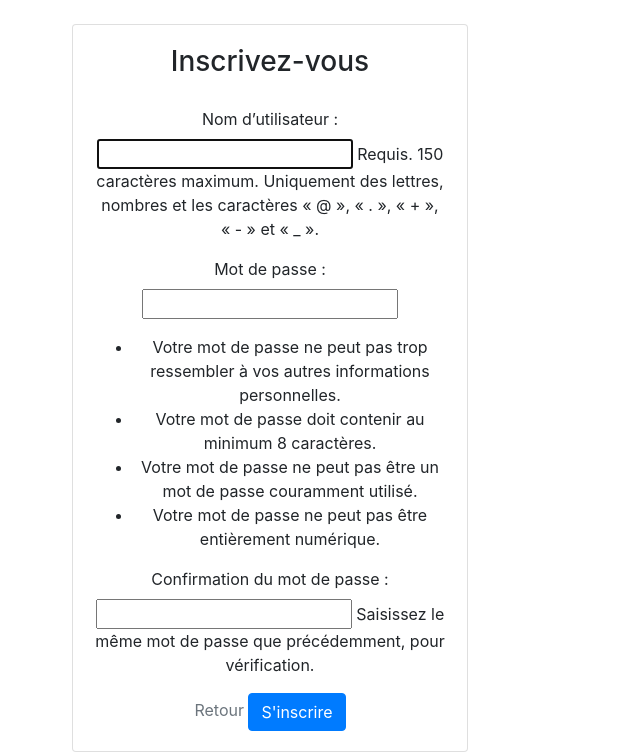
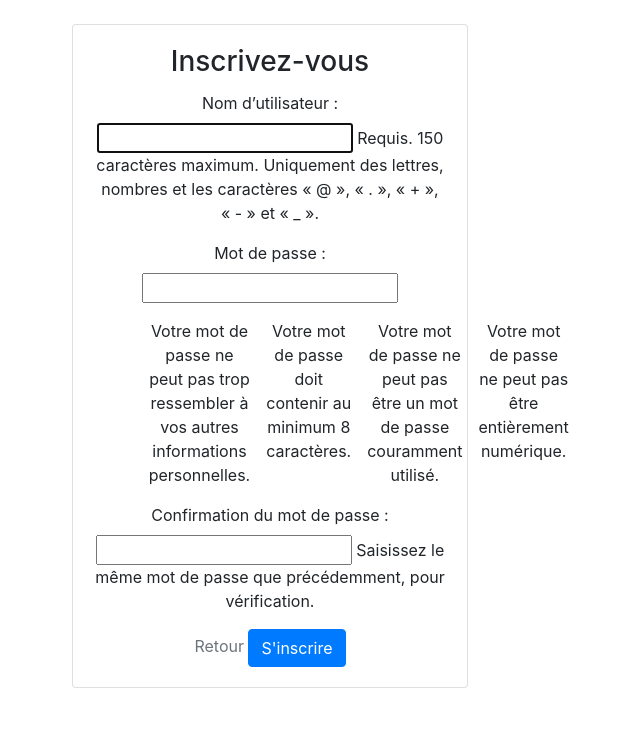
Before and after one commit to pascaline841/p9, a Django app: page /signup/ in a window 1280 px wide. Shown: the part 48-800 px from the top of the page, without its empty margins (370-1010 px from the left). Run offline with Django 3.2, Linux system fonts and the light colour scheme; some libraries are stand-ins or nearby versions.

Commit message:
update form signup

```diff
--- a/src/login/templates/base_login.html
+++ b/src/login/templates/base_login.html
@@ -5,6 +5,7 @@
 <head>
     <meta charset="UTF-8">
     <title>{% block title %}LITReview{% endblock %}</title>
+    <link rel="stylesheet" href="{% static 'style.css' %}">
     <link rel="stylesheet" href="https://stackpath.bootstrapcdn.com/bootstrap/4.1.3/css/bootstrap.min.css"
         integrity="sha384-MCw98/SFnGE8fJT3GXwEOngsV7Zt27NXFoaoApmYm81iuXoPkFOJwJ8ERdknLPMO" crossorigin="anonymous">
 </head>
--- a/src/login/templates/index.html
+++ b/src/login/templates/index.html
@@ -7,7 +7,7 @@
         <div class="card">
             <div class="card-body text-center">
                 <h3 class="card-title">Connectez-vous</h3>
-                <form class="pt-3" method="POST" action="{% url 'login:index' %}">
+                <form class="signin" method="POST" action="{% url 'login:index' %}">
                     {% csrf_token %}
                     {{form.as_p}}
                     <input class="btn btn-primary fit" type="submit" value="Se connecter">
--- a/src/login/templates/signup.html
+++ b/src/login/templates/signup.html
@@ -7,7 +7,7 @@
         <div class="card">
             <div class="card-body text-center">
                 <h3 class="card-title">Inscrivez-vous</h3>
-                <form class="pt-3" method="POST" action="{% url 'login:signup' %}">
+                <form class="signup" method="POST" action="{% url 'login:signup' %}">
                     {% csrf_token %}
                     {{ form.as_p}}
                     <a class="button text-muted" href="{% url 'login:index' %}">Retour</a>
```
